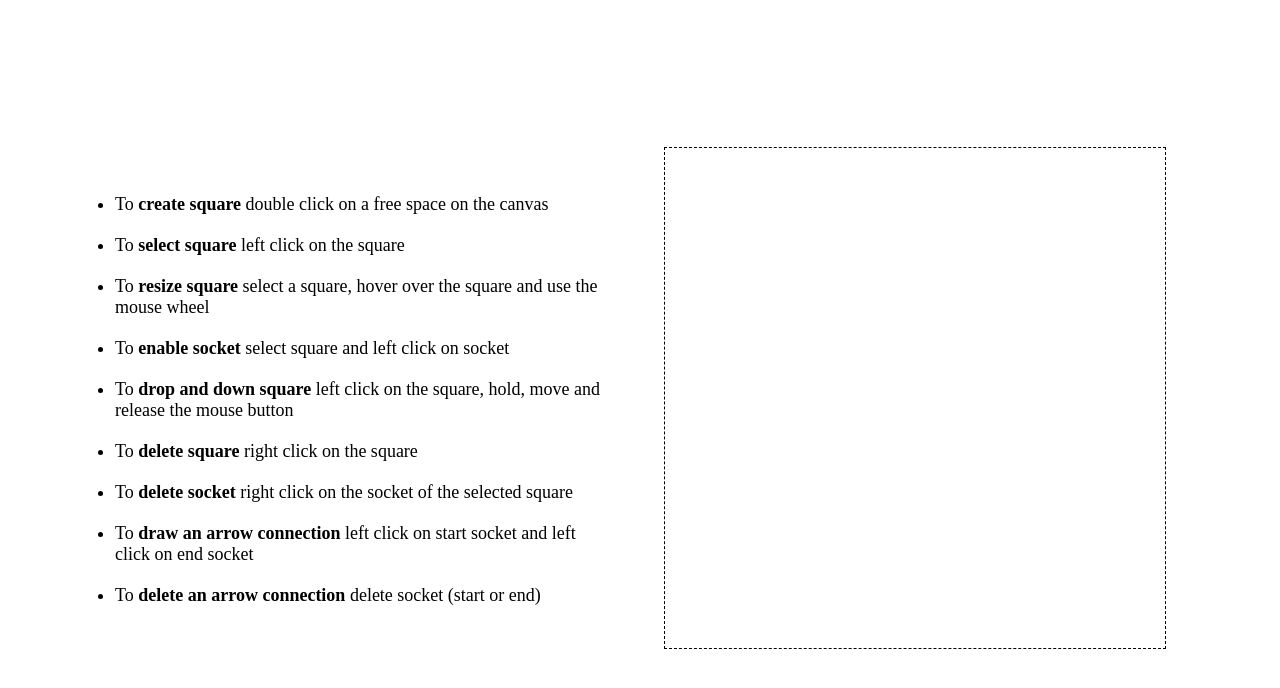
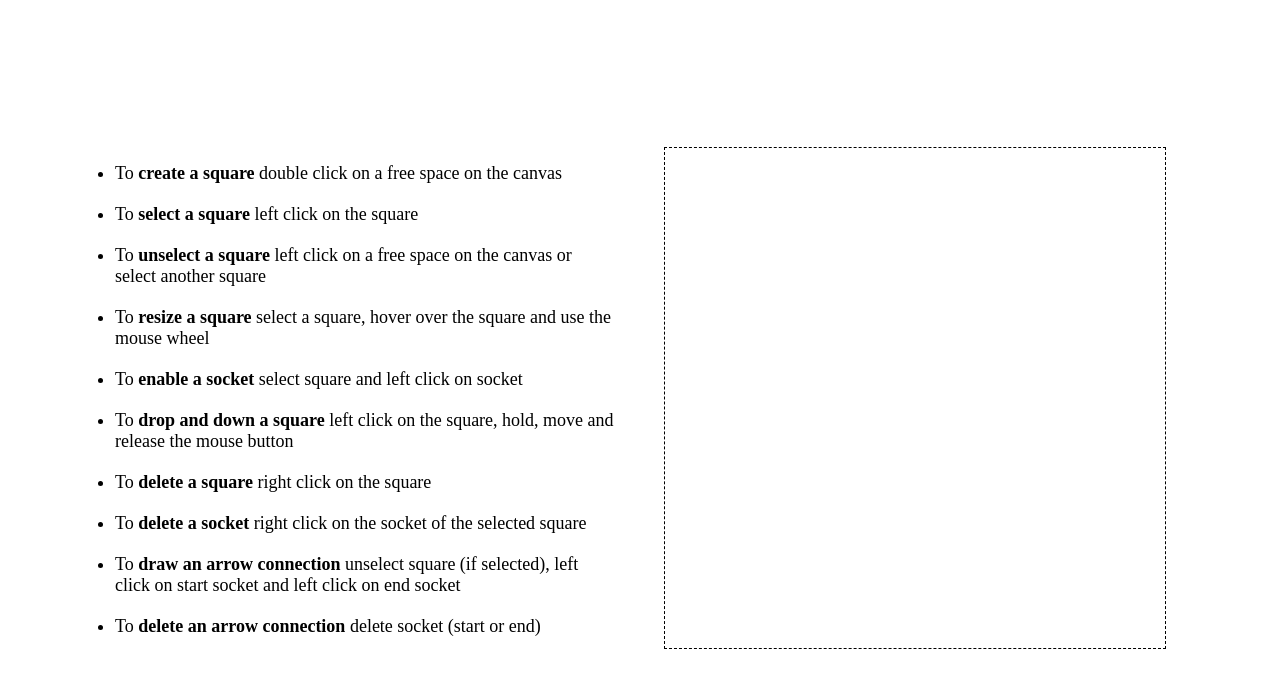
Before and after one commit to georgesstein/canvas-squares, a website with bundled scripts: page src/index.html in a window 1280 px wide. Built offline with nearby package versions, Linux system fonts and the light colour scheme.

Commit message:
Adjust command quide, add README

```diff
--- a/src/index.html
+++ b/src/index.html
@@ -12,14 +12,15 @@
   <body>
     <div class="guide-container">
       <ul class="guide-list">
-        <li>To <b>create square </b>double click on a free space on the canvas</li>
-        <li>To <b>select square </b>left click on the square</li>
-        <li>To <b>resize square </b>select a square, hover over the square and use the mouse wheel</li>
-        <li>To <b>enable socket </b>select square and left click on socket</li>
-        <li>To <b>drop and down square </b>left click on the square, hold, move and release the mouse button</li>
-        <li>To <b>delete square </b>right click on the square</li>
-        <li>To <b>delete socket </b>right click on the socket of the selected square</li>
-        <li>To <b>draw an arrow connection </b>left click on start socket and left click on end socket</li>
+        <li>To <b>create a square </b>double click on a free space on the canvas</li>
+        <li>To <b>select a square </b>left click on the square</li>
+        <li>To <b>unselect a square </b>left click on a free space on the canvas or select another square</li>
+        <li>To <b>resize a square </b>select a square, hover over the square and use the mouse wheel</li>
+        <li>To <b>enable a socket </b>select square and left click on socket</li>
+        <li>To <b>drop and down a square </b>left click on the square, hold, move and release the mouse button</li>
+        <li>To <b>delete a square </b>right click on the square</li>
+        <li>To <b>delete a socket </b>right click on the socket of the selected square</li>
+        <li>To <b>draw an arrow connection </b>unselect square (if selected), left click on start socket and left click on end socket</li>
         <li>To <b>delete an arrow connection </b>delete socket (start or end)</li>
       </ul>
     </div>
```
Also changed, not shown: README.md (added).
